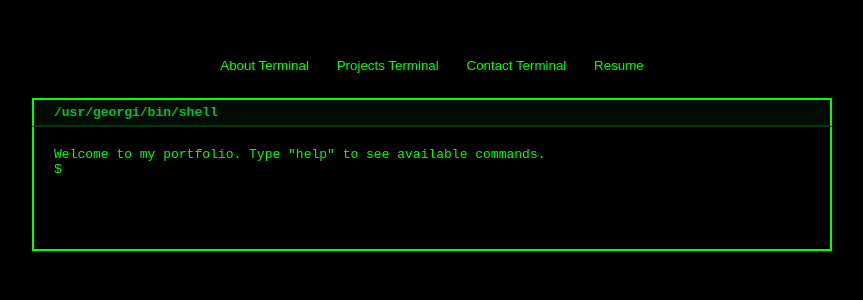
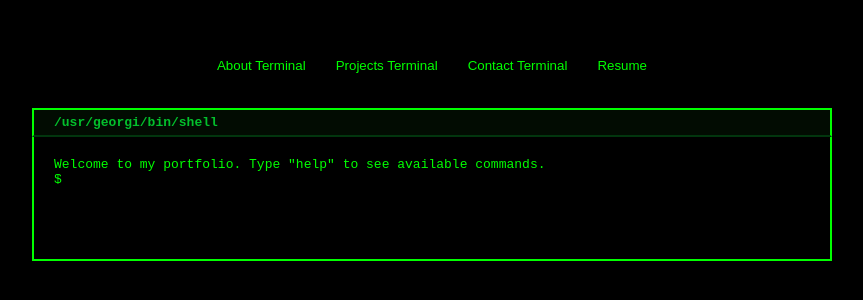
Before and after one commit to dbox0/dbox0.github.io, a plain HTML site: page index.html in a window 1280 px wide. Shown: the part 268-568 px from the top of the page, without its empty margins (208-1071 px from the left). Drawn offline with Linux system fonts and the light colour scheme.

Commit message:
Make buttons on top behave nicely

```diff
--- a/styles.css
+++ b/styles.css
@@ -72,12 +72,17 @@ a:hover {
 
 .buttons {
     margin-bottom: 20px;
+    display: flex;
+    flex-wrap: wrap;
+    justify-content: center;
+    gap: 10px; /* Optional: Add some space between buttons */
+    padding: 10px; /* Optional: Add some padding around the container */
 }
 
 button.open-terminal {
     background-color: #000000;
     color: #0f0;
-    border: 0px solid #0f0;
+    border:none;
     padding: 5px 10px;
     cursor: pointer;
 }
```
